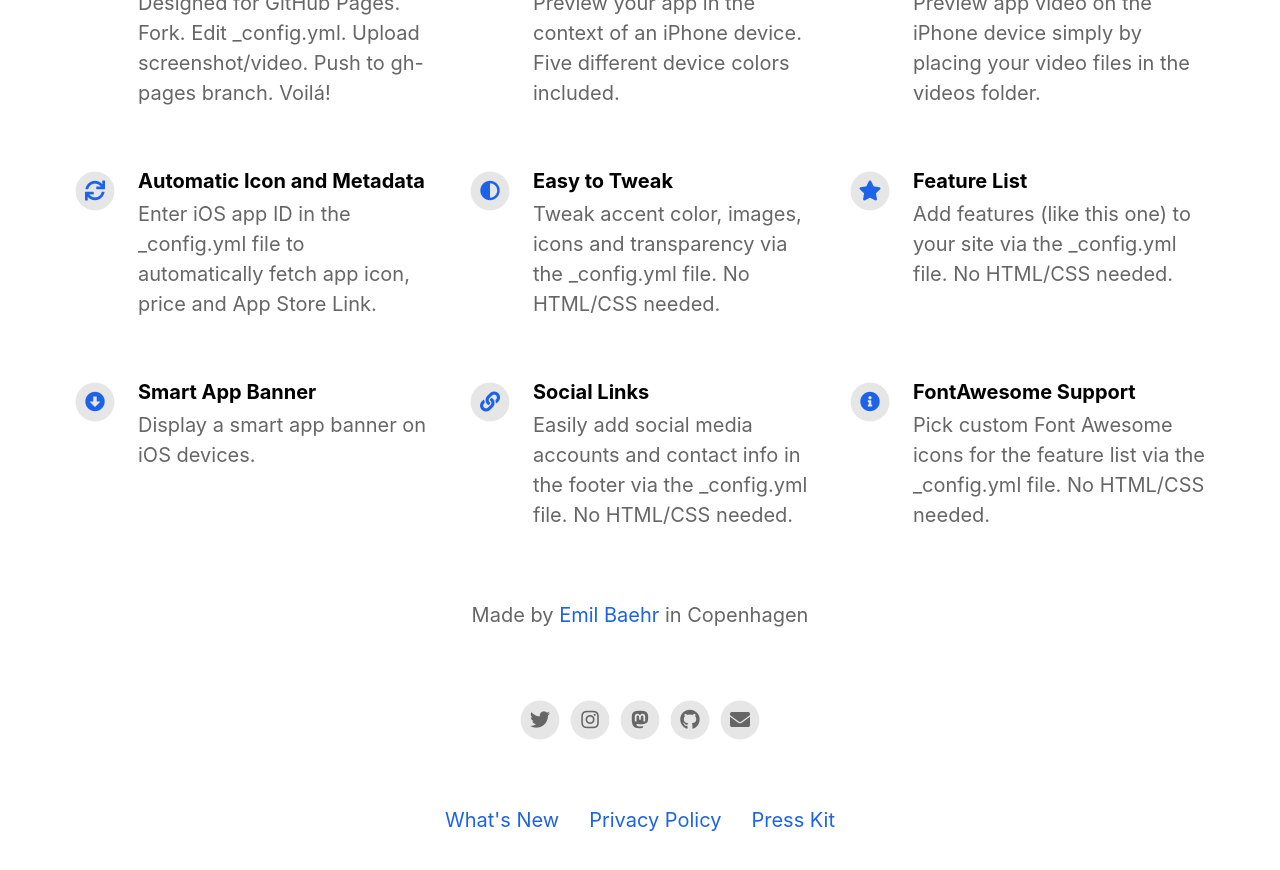
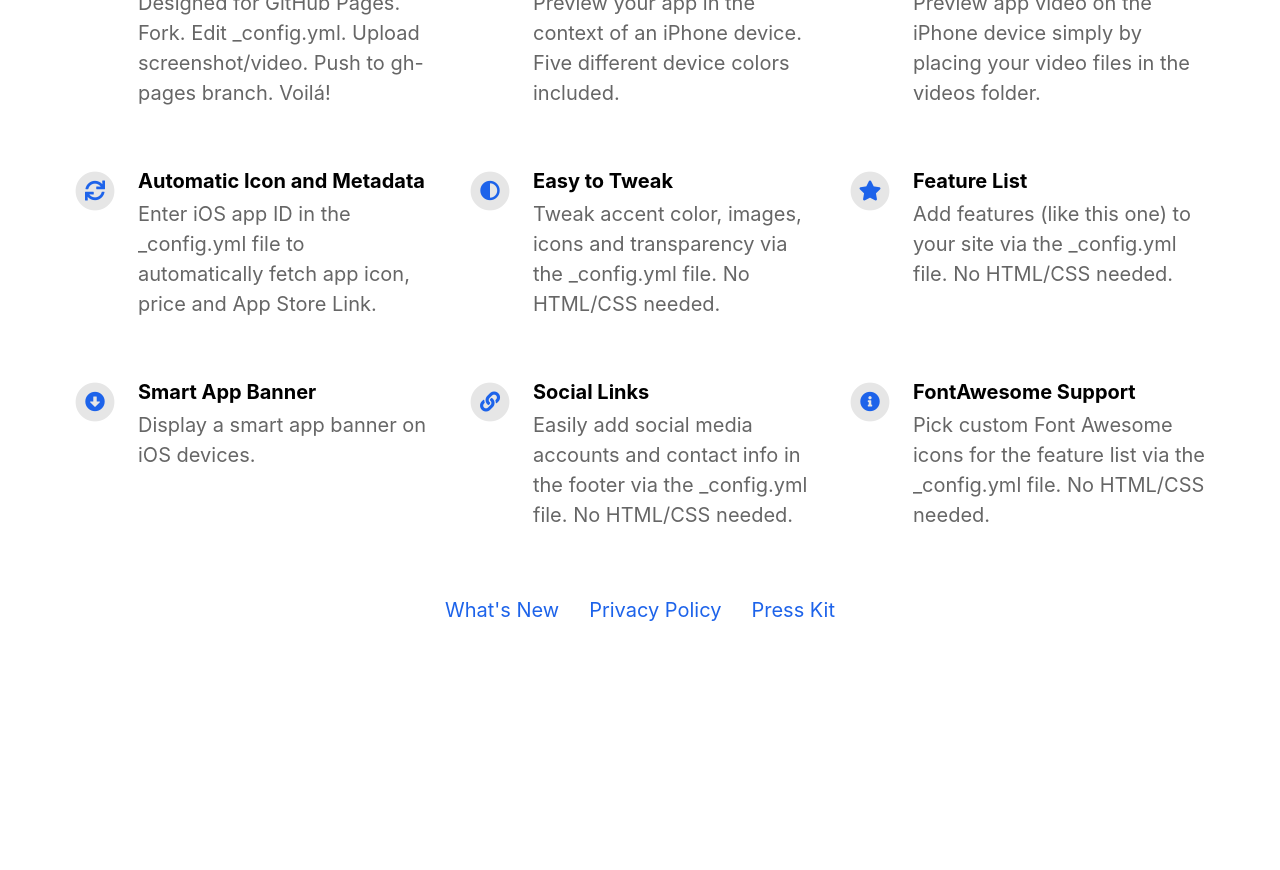
Before and after one commit to doxingbot/doxingbot.github.io, a Jekyll site: the page built from index.html, in a window 1280 px wide and 900 px high, scrolled down 1124 px. Shown: the top 870 px of the window. Built offline with Jekyll 4.4.1, drawn with Linux system fonts in a browser that asks for light colours; nearby versions of some CDN libraries; after the commit the page ends 1814 px from its top, so only the background shows below that.

Commit message:
Update _config.yml

```diff
--- a/_config.yml
+++ b/_config.yml
@@ -20,16 +20,16 @@ enable_smart_app_banner                   : true
 
 
 # Information About Yourself
-your_name                                 : Emil Baehr
-your_link                                 : https://emilbaehr.com
-your_city                                 : Copenhagen
-email_address                             : emil.baehr@gmail.com
-facebook_username                         :
-instagram_username                        : ebaehr
-twitter_username                          : ebaehr
-github_username                           : emilbaehr
-youtube_username                          :
-mastodon_link                             : https://mastodon.social/@ebaehr
+# your_name                                 : Emil Baehr
+# your_link                                 : https://emilbaehr.com
+# your_city                                 : Copenhagen
+# email_address                             : emil.baehr@gmail.com
+# facebook_username                         :
+# instagram_username                        : ebaehr
+# twitter_username                          : ebaehr
+# github_username                           : emilbaehr
+# youtube_username                          :
+# mastodon_link                             : https://mastodon.social/@ebaehr
 
 
 
```
